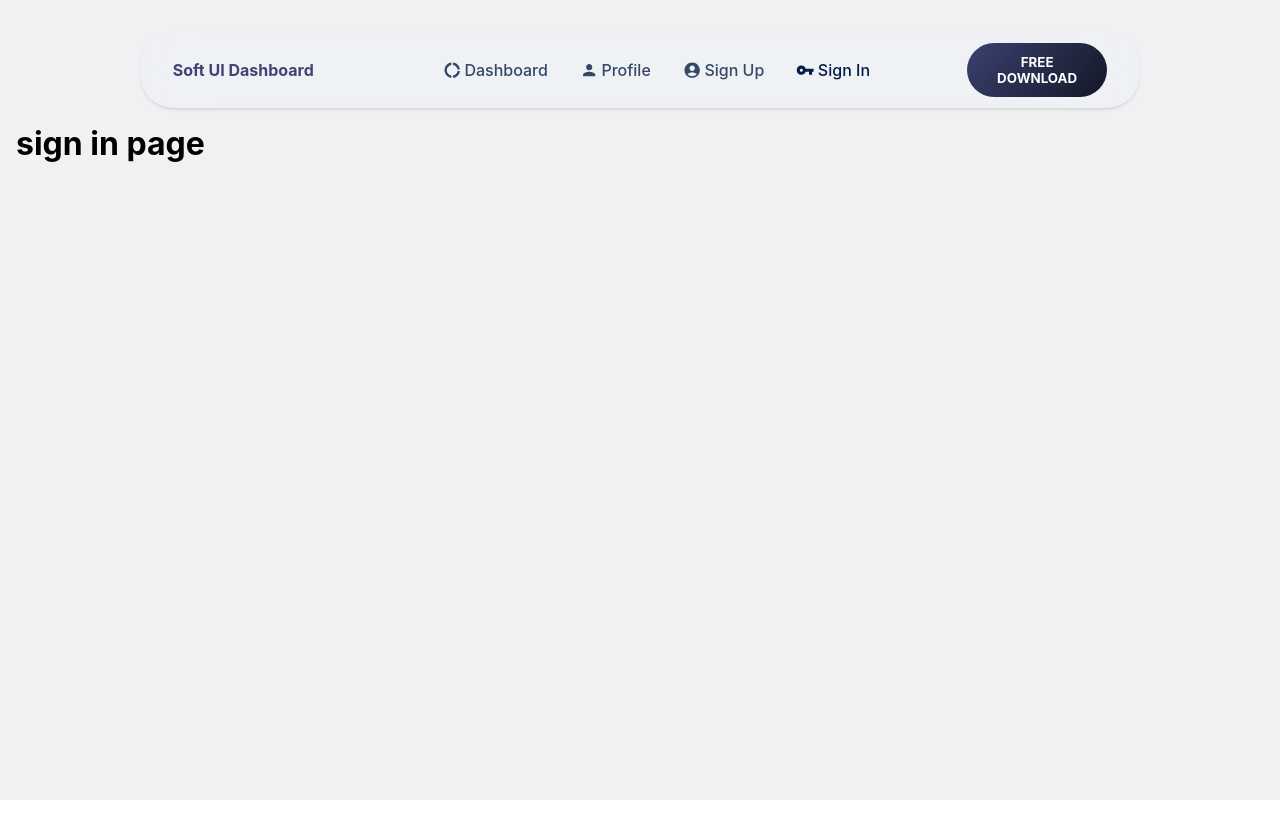
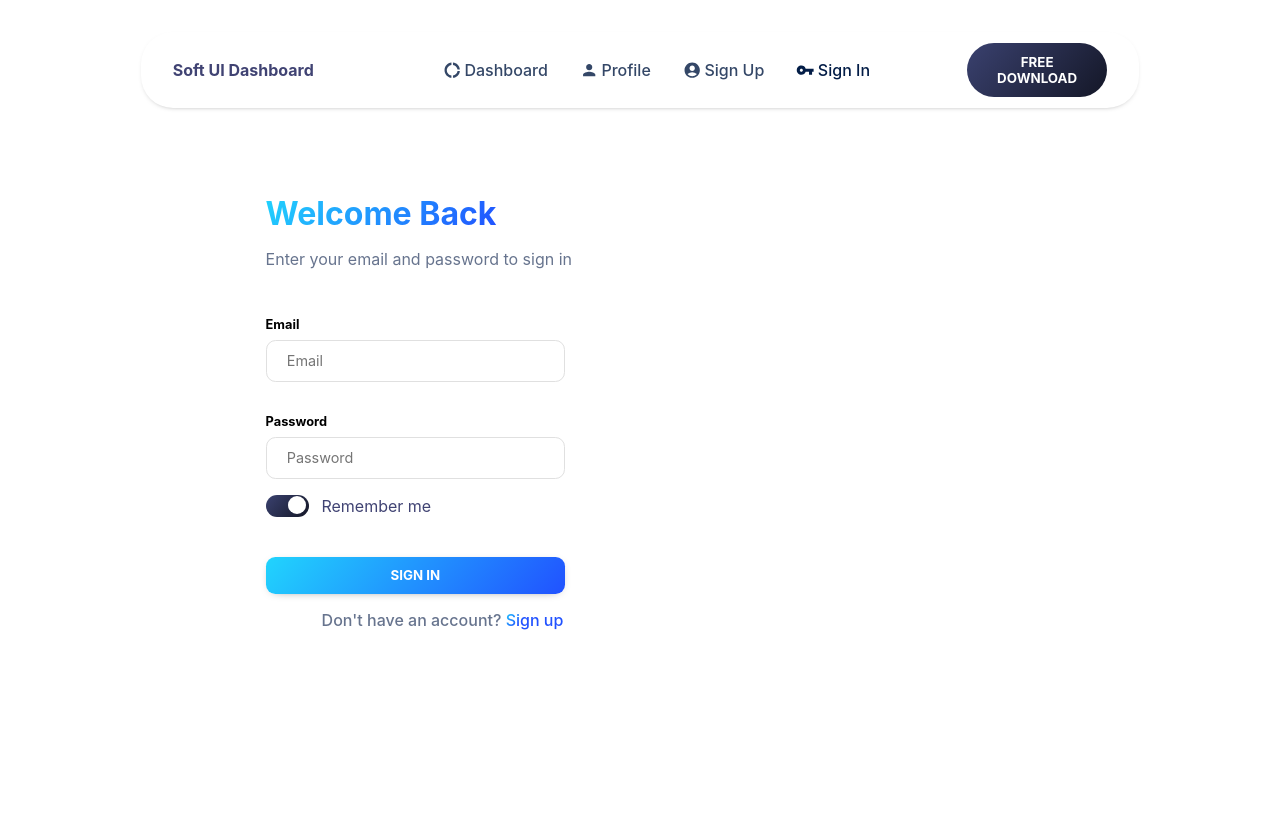
Before and after one commit to jamoliddinsaidov/soft_ui_dashboard, a React (Create React App) app: page /signin in a window 1280 px wide. Shown: the top 838 px of the page. Before the commit the page ends 800 px from the top, so only its background shows below. Built offline with nearby package versions, Linux system fonts and the light colour scheme.

Commit message:
sign in form

```diff
--- a/src/pages/SignIn/SignIn.jsx
+++ b/src/pages/SignIn/SignIn.jsx
@@ -1,13 +1,39 @@
 import React from 'react'
+import { Link } from 'react-router-dom'
 
 // components
 import Layout from '../../layouts/TopNavigationLayout'
+import ToggleSwitchText from '../../components/FormElements/ToggleSwitch&Text'
+import Button from '../../components/Buttons/SidenavButton'
+
+// styles
+import { StyledSignIn, FormContainer } from './styles/StyledSignIn'
+import { colors } from '../../GlobalStyles'
 
 const SignIn = () => {
   return (
-    <Layout>
-      <h1>sign in page</h1>
-    </Layout>
+    <StyledSignIn>
+      <Layout>
+        <FormContainer>
+          <h1>Welcome Back</h1>
+          <p className='welcome_p'>Enter your email and password to sign in</p>
+
+          <form>
+            <label>Email</label>
+            <input type='email' placeholder='Email' className='form-input' required autoComplete='off' />
+
+            <label>Password</label>
+            <input type='password' placeholder='Password' className='form-input password' required />
+
+            <ToggleSwitchText isChecked={true} text={'Remember me'} width='43' textColor={colors.iconColor} />
+            <Button title='Sign In' bgColor={colors.blueGradient} color='#fff' width='40%' />
+          </form>
+          <p className='sign_up_action'>
+            Don't have an account? <Link to='/signup'>Sign up</Link>
+          </p>
+        </FormContainer>
+      </Layout>
+    </StyledSignIn>
   )
 }
 
--- a/src/pages/SignIn/styles/StyledSignIn.js
+++ b/src/pages/SignIn/styles/StyledSignIn.js
@@ -0,0 +1,73 @@
+import styled from 'styled-components'
+import { colors } from '../../../GlobalStyles'
+
+export const StyledSignIn = styled.div`
+  margin: -2rem -1rem;
+  padding: 2rem 1rem;
+  background: white;
+  min-height: 110vh;
+`
+export const FormContainer = styled.div`
+  width: 60%;
+  min-height: 70vh;
+  margin: 2rem auto;
+  display: flex;
+  flex-direction: column;
+  justify-content: center;
+
+  h1,
+  .sign_up_action a {
+    background: linear-gradient(310deg, rgb(33, 82, 255), rgb(33, 82, 255), rgb(33, 82, 255), rgb(33, 212, 253));
+    -webkit-background-clip: text;
+    -webkit-text-fill-color: transparent;
+  }
+
+  .welcome_p {
+    color: ${colors.textColor};
+    margin: 1rem 0 3rem;
+  }
+
+  form {
+    display: flex;
+    flex-direction: column;
+    align-items: flex-start;
+  }
+
+  label {
+    font-size: 0.8rem;
+    font-weight: 700;
+    margin-bottom: 0.5rem;
+  }
+
+  .form-input {
+    background: #fff;
+    border: 1px solid #e0e0e0;
+    font-size: 0.9rem;
+    transition: all 400ms ease;
+    padding: 0.8em 1.4em;
+    margin-bottom: 2rem;
+    width: 40%;
+    border-radius: 0.6rem;
+    outline: none;
+
+    &:active,
+    &:focus {
+      border: 2px solid ${colors.lightBlue};
+    }
+  }
+
+  .password {
+    margin-bottom: 0.5rem;
+  }
+
+  button {
+    margin-top: 1rem;
+    box-shadow: 0px 2px 12px -8px rgba(0, 0, 0, 1);
+  }
+
+  .sign_up_action {
+    margin: 1rem 3.5rem;
+    font-weight: 500;
+    color: ${colors.textColor};
+  }
+`
```
